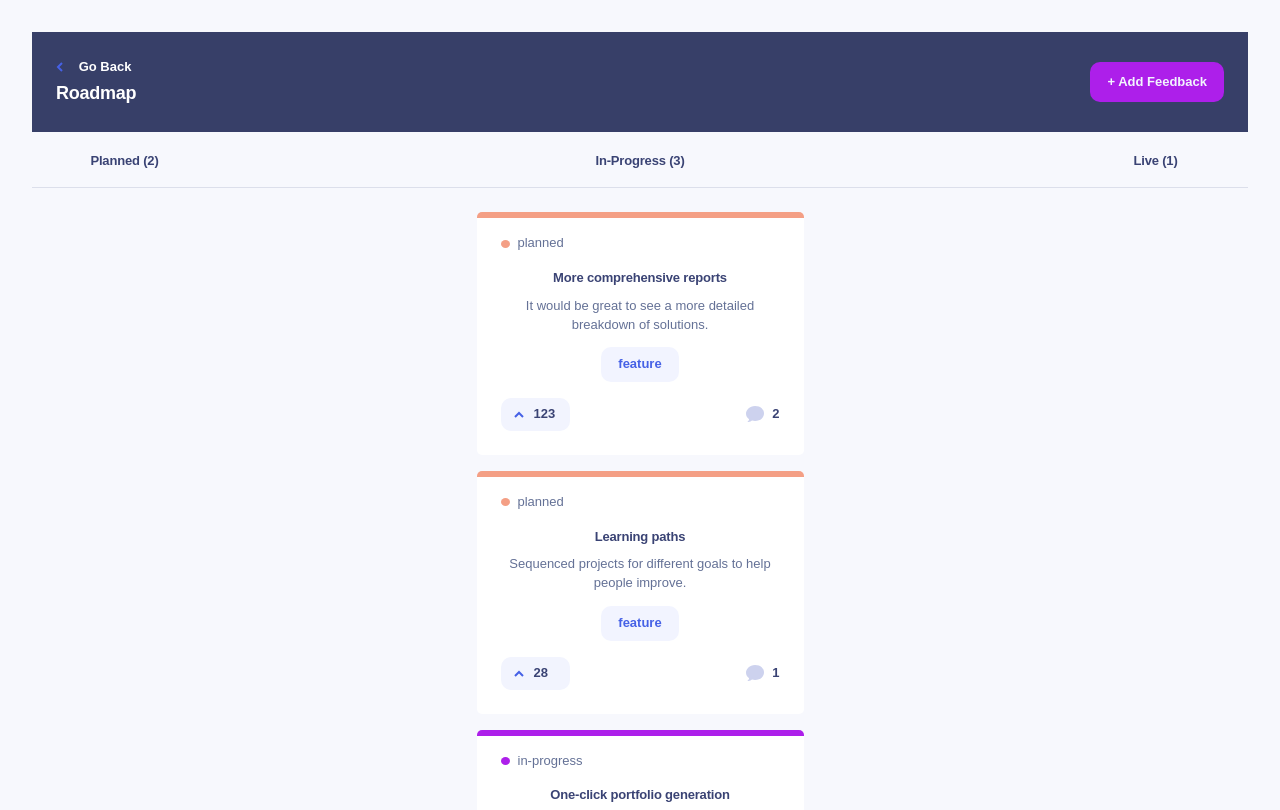
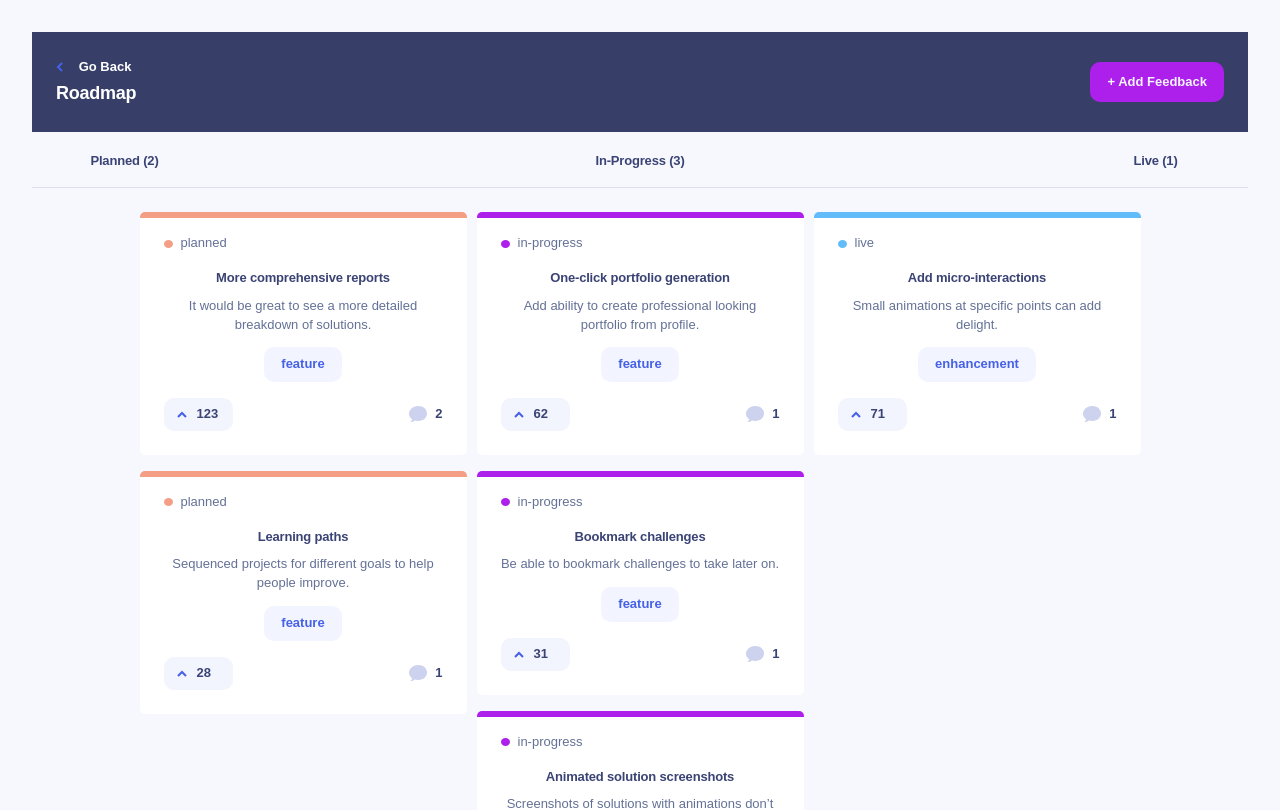
Before and after one commit to lashasaata/Product-Feedback-App, a React app: page / in a window 1280 px wide. Shown: the top 810 px of the page. Built offline with nearby package versions, Linux system fonts and the light colour scheme; the HTML template or start-up script is replaced by a standard one.

Commit message:
wip: responsive

```diff
--- a/src/components/roadmap/Roadmap.jsx
+++ b/src/components/roadmap/Roadmap.jsx
@@ -1,5 +1,5 @@
+import dataJson from "../../data.json";
 import styled from "styled-components";
-import dataJson from "../../data.json";
 import Header from "./Header";
 import RoadMapFilter from "./RoadmapFilter";
 import { useState } from "react";
@@ -23,6 +23,7 @@ export default function RoadMap() {
         setSelectedFilter={setSelectedFilter}
         productRequests={productRequests}
       />
+
       <FeedBackCardSpace
         getCountByStatus={getCountByStatus}
         selectedFilter={selectedFilter}
@@ -33,3 +34,5 @@ export default function RoadMap() {
     </>
   );
 }
+
+const Main = styled.main``;
--- a/src/components/roadmap/feedbackcards/FeedbackCard.jsx
+++ b/src/components/roadmap/feedbackcards/FeedbackCard.jsx
@@ -12,21 +12,24 @@ export default function FeedbackCard({ feedback, setData }) {
   const [hasUpvoted, setHasUpvoted] = useState(false);
 
   const onUpvoteClick = () => {
+    const newHasUpvoted = !hasUpvoted;
+
     setData((prevData) => {
       const newData = JSON.parse(JSON.stringify(prevData));
       const feedbackItem = newData.productRequests.find(
         (item) => item.id === feedback.id
       );
-      if (hasUpvoted) {
+
+      if (newHasUpvoted) {
+        feedbackItem.upvotes += 1;
+      } else {
         feedbackItem.upvotes -= 1;
-        setHasUpvoted(false);
-      } else {
-        feedbackItem.upvotes += 1;
-        setHasUpvoted(true); // upvote if not upvoted
       }
 
       return newData;
     });
+
+    setHasUpvoted(newHasUpvoted);
   };
 
   return (
@@ -100,6 +103,11 @@ const SingleCard = styled.div`
     letter-spacing: -0.1805555522441864px;
     color: rgba(58, 67, 116, 1);
     margin-top: 16px;
+    cursor: pointer;
+
+    &:hover {
+      color: rgba(70, 97, 230, 1);
+    }
   }
 
   & .feedback-text {
--- a/src/components/roadmap/feedbackcards/FeedbackCardSpace.jsx
+++ b/src/components/roadmap/feedbackcards/FeedbackCardSpace.jsx
@@ -1,5 +1,7 @@
 import styled from "styled-components";
 import FeedbackCard from "./FeedbackCard";
+import FeedbackColumn from "./FeedbackColumn-responsive";
+import { useScreenType } from "../window-width/WindowWidth";
 
 export default function FeedBackCardSpace({
   productRequests,
@@ -7,6 +9,8 @@ export default function FeedBackCardSpace({
   getCountByStatus,
   setData,
 }) {
+  const { isMobile, isTablet, isDesktop } = useScreenType();
+
   const filteredProductRequests =
     selectedFilter === "all"
       ? productRequests
@@ -17,12 +21,20 @@ export default function FeedBackCardSpace({
   const displayFilter =
     selectedFilter.charAt(0).toUpperCase() + selectedFilter.slice(1);
 
+  const plannedRequests = productRequests.filter(
+    (request) => request.status === "planned"
+  );
+  const inProgressRequests = productRequests.filter(
+    (request) => request.status === "in-progress"
+  );
+  const liveRequests = productRequests.filter(
+    (request) => request.status === "live"
+  );
+
   return (
     <>
       <FeedbackSpace>
-        {selectedFilter === "all" ? (
-          ""
-        ) : (
+        {isMobile && selectedFilter !== "all" && (
           <StatusInfoTitle>
             <h2>
               {displayFilter}{" "}
@@ -32,12 +44,31 @@ export default function FeedBackCardSpace({
                   : "(" + getCountByStatus(displayFilter) + ")"}
               </span>
             </h2>
-
             <p>Features currently being developed</p>
           </StatusInfoTitle>
         )}
-        <CardsContainer>
-          {filteredProductRequests.map((feedback) => {
+
+        {!isMobile && (
+          <CardsContainer>
+            <FeedbackColumn
+              filteredProductRequests={plannedRequests}
+              setData={setData}
+              status="planned"
+            />
+            <FeedbackColumn
+              filteredProductRequests={inProgressRequests}
+              setData={setData}
+              status="in-progress"
+            />
+            <FeedbackColumn
+              filteredProductRequests={liveRequests}
+              setData={setData}
+              status="live"
+            />
+          </CardsContainer>
+        )}
+        {isMobile &&
+          productRequests.map((feedback) => {
             if (feedback.status !== "suggestion") {
               return (
                 <FeedbackCard
@@ -48,26 +79,45 @@ export default function FeedBackCardSpace({
               );
             }
           })}
-        </CardsContainer>
+
+        {/* {filteredProductRequests.map((feedback) => {
+            if (feedback.status !== "suggestion") {
+              return (
+                <FeedbackCard
+                  key={feedback.id}
+                  feedback={feedback}
+                  setData={setData}
+                />
+              );
+            }
+          })}  */}
       </FeedbackSpace>
     </>
   );
 }
+
+const FeedbackSpace = styled.main`
+  background: rgba(247, 248, 253, 1);
+  height: fit-content;
+  padding: 24px;
+  display: flex;
+  align-items: center;
+  flex-direction: column;
+  gap: 24px;
+`;
 
 const CardsContainer = styled.div`
   display: flex;
   flex-direction: column;
   align-items: center;
   gap: 16px;
-`;
 
-const FeedbackSpace = styled.main`
-  background: rgba(247, 248, 253, 1);
-  height: fit-content;
-  padding: 24px;
-  display: flex;
-  flex-direction: column;
-  gap: 24px;
+  @media (min-width: 768px) {
+    display: grid;
+    grid-template-columns: repeat(3, 1fr);
+    gap: 10px;
+    align-items: flex-start;
+  }
 `;
 
 const StatusInfoTitle = styled.div`
--- /dev/null
+++ b/src/components/roadmap/feedbackcards/FeedbackColumn-responsive.jsx
@@ -0,0 +1,36 @@
+import styled from "styled-components";
+import FeedbackCard from "./FeedbackCard";
+
+export default function FeedbackColumn({
+  filteredProductRequests,
+  setData,
+  status,
+}) {
+  return (
+    <ColumnContainer>
+      {filteredProductRequests.map((feedback) => (
+        <FeedbackCard key={feedback.id} feedback={feedback} setData={setData} />
+      ))}
+    </ColumnContainer>
+  );
+}
+
+const ColumnContainer = styled.div`
+  display: flex;
+  flex-direction: column;
+  gap: 16px;
+`;
+
+// <>
+// {filteredProductRequests.map((feedback) => {
+//   if (feedback.status !== "suggestion" && feedback.status === status) {
+//     return (
+//       <FeedbackCard
+//         key={feedback.id}
+//         feedback={feedback}
+//         setData={setData}
+//       />
+//     );
+//   }
+// })}
+// </>
--- /dev/null
+++ b/src/components/roadmap/window-width/WindowWidth.js
@@ -0,0 +1,43 @@
+import { useState, useEffect } from "react";
+
+const mobileBreakpoint = 768;
+const tabletBreakpoint = 1440;
+
+const useWindowSize = () => {
+  const [windowSize, setWindowSize] = useState({
+    width: undefined,
+    height: undefined,
+  });
+
+  useEffect(() => {
+    // handler to call on window resize
+    const handleResize = () => {
+      // set window width/height to state
+      setWindowSize({
+        width: window.innerWidth,
+        height: window.innerHeight,
+      });
+    };
+
+    // event listener
+    window.addEventListener("resize", handleResize);
+
+    // update state with initial window size
+    handleResize();
+
+    // remove event listener on cleanup
+    return () => window.removeEventListener("resize", handleResize);
+  }, []);
+
+  return windowSize;
+};
+
+export const useScreenType = () => {
+  const { width } = useWindowSize();
+
+  const isMobile = width < mobileBreakpoint;
+  const isTablet = width >= mobileBreakpoint && width < tabletBreakpoint;
+  const isDesktop = width >= tabletBreakpoint;
+
+  return { isMobile, isTablet, isDesktop };
+};
--- a/src/index.css
+++ b/src/index.css
@@ -19,5 +19,5 @@ span {
 
 body {
   background: rgba(247, 248, 253, 1);
-  height: 100dvh;
+  min-height: 100dvh;
 }
```
